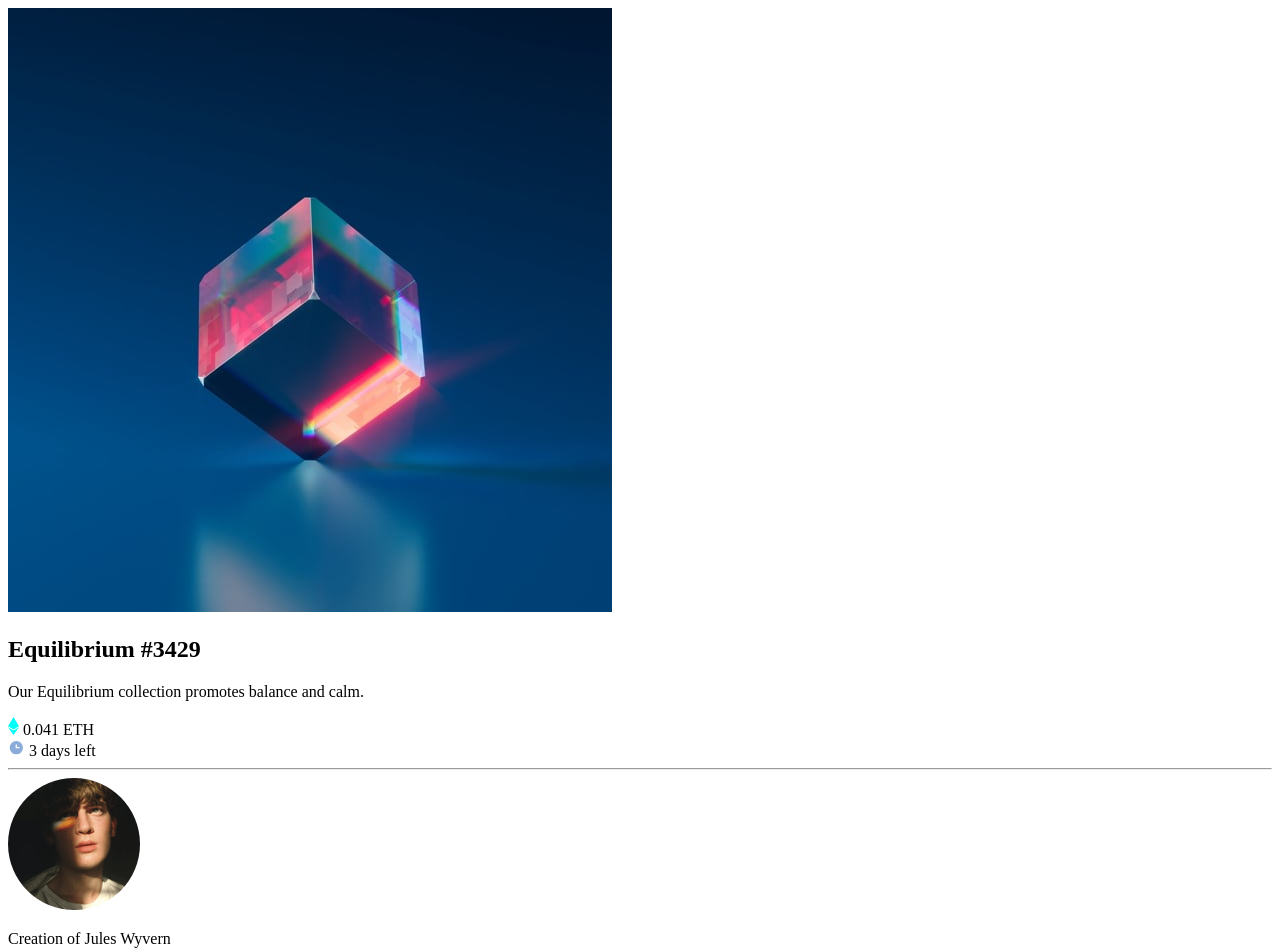
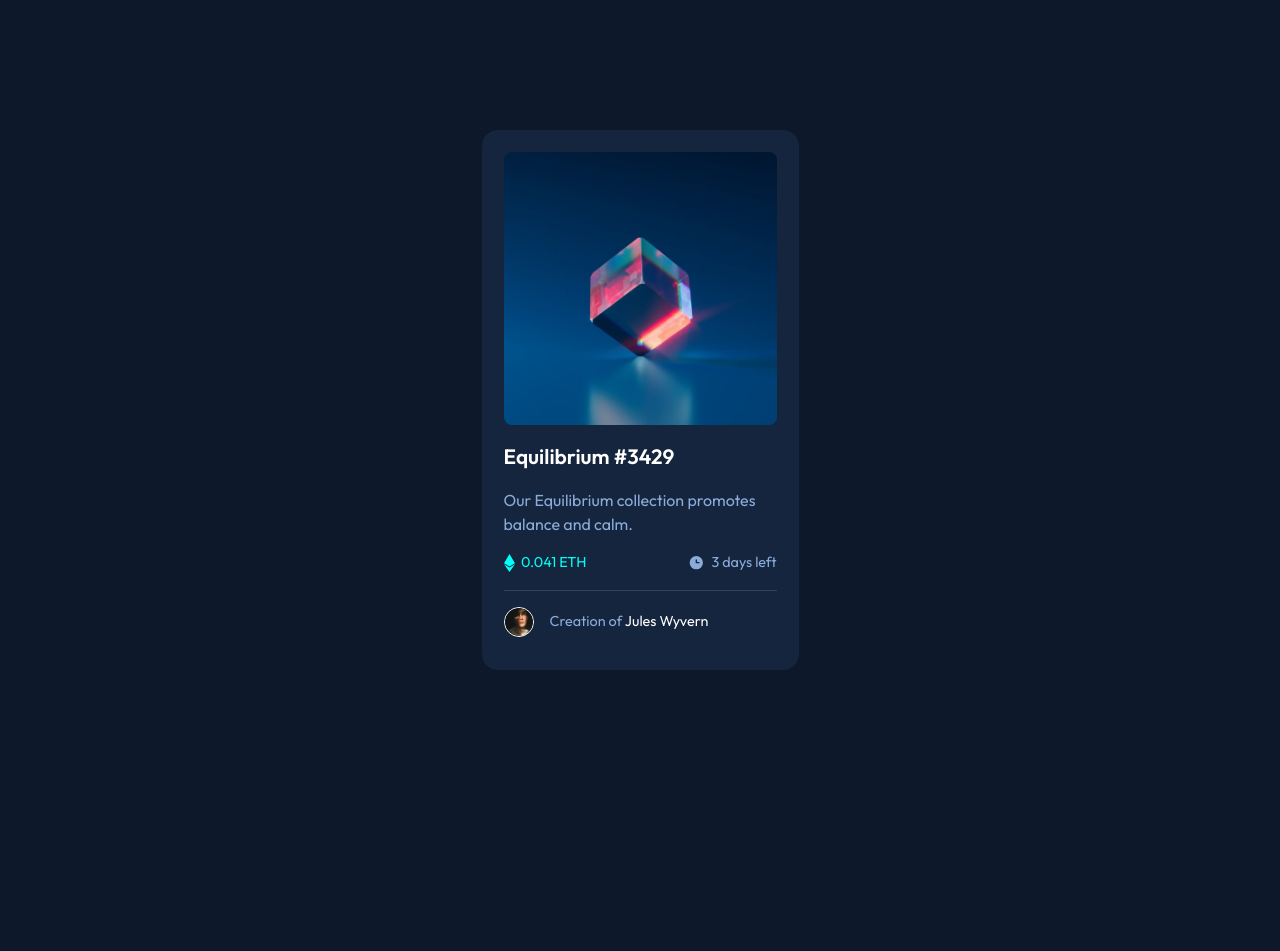
Before and after one commit to TheCRIS69/nft-preview-card-component, a plain HTML site: page index.html in a window 1280 px wide. After the commit the page ends 800 px from the top, so only its background shows below. Drawn offline with Linux system fonts and the light colour scheme.

Commit message:
Added CSS

```diff
--- a/index.html
+++ b/index.html
@@ -16,29 +16,34 @@
     <main class="flex-center">
 
       <article class="nft-card">
-  <img src="images/image-equilibrium.jpg" alt="A image of the NFT">
+
+        <div>
+        <img src="images/image-equilibrium.jpg" alt="A image of the NFT" class="nft-image">
+        <!-- <img src="./images/icon-view.svg" class="nft-image__hover"> -->
+        </div>
+
         <h1 class="nft-title">Equilibrium #3429</h1>
-
         <p class="nft-description">Our Equilibrium collection promotes balance and calm.</p>
 
   <div class="nft-informations">
-    <div>
+
+    <div class="nft-informations__flex-group">
       <img src="./images/icon-ethereum.svg" alt="Ethereum icon">
       <span class="nft-informations__price">0.041 ETH</span>
     </div>
 
-    <div>
+    <div class="nft-informations__flex-group">
       <img src="./images/icon-clock.svg" alt="Clock icon">
       <span class="nft-informations__time-left">3 days left</span>
     </div>
 
   </div>
 
-  <hr>
 
-  <div>
-  <img src="./images/image-avatar.png" alt="NFT creator avatar">
-  <p class="creator-credits">Creation of Jules Wyvern</p>
+
+  <div class="creator-credits">
+  <img src="./images/image-avatar.png" alt="A image with the NFT creator" class="creator-credits__image">
+  <p class="creator-credits__text">Creation of <span class="creator-credits__name">Jules Wyvern</span></p>
   </div>
 
 </article>
--- a/style.css
+++ b/style.css
@@ -0,0 +1,141 @@
+@import url('https://fonts.googleapis.com/css2?family=Outfit:wght@300;400;600&display=swap');
+
+:root {
+    /* COLORS */
+
+    --clr-primary-Soft-Blue: hsl(215, 51%, 70%);
+    --clr-primary-Cyan: hsl(178, 100%, 50%);
+
+    --clr-neutral-BG-Dark-Blue: hsl(217, 54%, 11%);
+    --clr-neutral-CARD-Dark-Blue: hsl(216, 50%, 16%);
+    --clr-neutral-LINE-Dark-Blue: hsl(215, 32%, 27%);
+    --clr-neutral-White: hsl(0, 0%, 100%);
+
+    /* FONTS */
+    --ff-main: 'Outfit', sans-serif;
+
+    --fw-light: 300;
+    --fw-regular: 400;
+    --fw-semi-bold: 600;
+
+
+    --margins: 1rem 0;
+}
+
+/*
+  Josh's Custom CSS Reset
+  https://www.joshwcomeau.com/css/custom-css-reset/
+*/
+*, *::before, *::after {
+    box-sizing: border-box;
+  }
+  * {
+    margin: 0;
+  }
+  body {
+    line-height: 1.5;
+    -webkit-font-smoothing: antialiased;
+  }
+  img, picture, video, canvas, svg {
+    display: block;
+    max-width: 100%;
+  }
+  input, button, textarea, select {
+    font: inherit;
+  }
+  p, h1, h2, h3, h4, h5, h6 {
+    overflow-wrap: break-word;
+  }
+
+body {
+    font-family: var(--ff-main);
+    background-color: var(--clr-neutral-BG-Dark-Blue);
+}
+
+.flex-center {
+    min-height: 100vh;
+    display: flex;
+    justify-content: center;
+    align-items: center;
+}
+
+.nft-card {
+    max-width: 317px;
+    max-height: 540px;
+    background-color: var(--clr-neutral-CARD-Dark-Blue);
+    padding: 1.375rem;
+    border-radius: 1rem;
+}
+
+.nft-image {
+    border-radius: .5rem;
+    cursor: pointer;
+}
+
+
+
+.nft-title {
+    color: var(--clr-neutral-White);
+    font-weight: var(--fw-semi-bold);
+    margin: var(--margins);
+    font-size: 1.3rem;
+    cursor: pointer;
+}
+.nft-title:hover {
+    color: var(--clr-primary-Cyan);
+}
+
+.nft-description {
+    color: var(--clr-primary-Soft-Blue);
+    margin: var(--margins);
+}
+
+.nft-informations {
+    display: flex;
+    justify-content: space-between;
+    margin: var(--margins);
+}
+
+.nft-informations__flex-group {
+    display: flex;
+    align-items: center;
+    gap: .4rem;
+}
+
+.nft-informations__price {
+    color: var(--clr-primary-Cyan);
+    font-weight: var(--fw-regular);
+    font-size: .9rem;
+}
+.nft-informations__time-left {
+    color: var(--clr-primary-Soft-Blue);
+    font-weight: var(--fw-regular);
+    font-size: .9rem;
+}
+
+.creator-credits {
+    display: flex;
+    gap: 1rem;
+    align-items: center;
+    border-top: 1px solid var(--clr-neutral-LINE-Dark-Blue);
+    padding: 1rem 0;
+}
+
+.creator-credits__image {
+    height: 30px;
+    width: 30px;
+    border-radius: 50%;
+    border: 1px solid var(--clr-neutral-White);
+}
+
+.creator-credits__text {
+    color: var(--clr-primary-Soft-Blue);
+    font-size: .9rem;
+}
+.creator-credits__name {
+    cursor: pointer;
+    color: var(--clr-neutral-White);
+}
+.creator-credits__name:hover {
+    color: var(--clr-primary-Cyan);
+}
```
Lines whose indentation alone changed are shown as unchanged.
